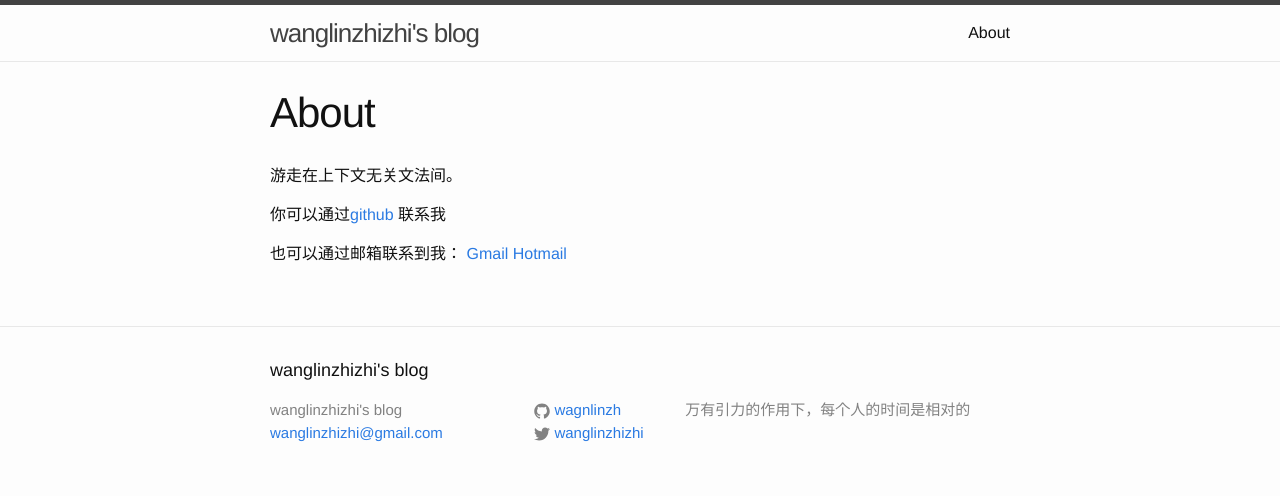
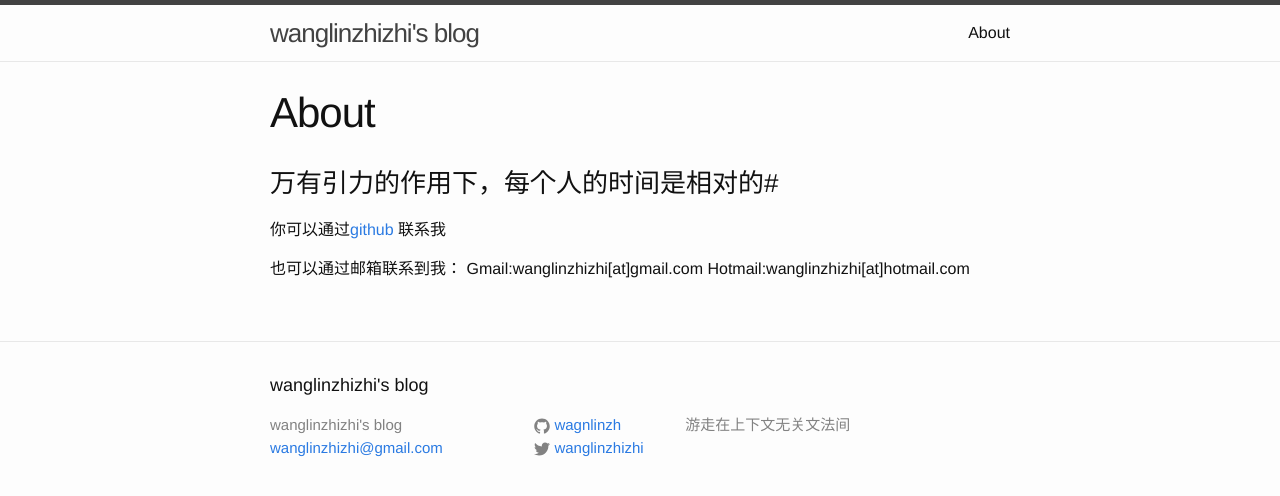
Before and after one commit to vk-lee/wagnlinzh.github.io, a Jekyll site: the page built from about.md, in a window 1280 px wide. Shown: the top 496 px of the page. Built offline with Jekyll 4.4.1, drawn with Linux system fonts in a browser that asks for light colours; part of the change alters nothing that is shown.

Commit message:
about me 修改
15/6/27

```diff
--- a/_config.yml
+++ b/_config.yml
@@ -2,7 +2,7 @@
 title: wanglinzhizhi's blog
 email: wanglinzhizhi@gmail.com
 description: > # this means to ignore newlines until "baseurl:"
-  万有引力的作用下，每个人的时间是相对的
+  游走在上下文无关文法间
 baseurl: "" # the subpath of your site, e.g. /blog/
 url: "http://yourdomain.com" # the base hostname & protocol for your site
 twitter_username: wanglinzhizhi
--- a/about.md
+++ b/about.md
@@ -4,11 +4,12 @@ title: About
 permalink: /about/
 ---
 
-游走在上下文无关文法间。
+
+###万有引力的作用下，每个人的时间是相对的#
 
 
 你可以通过[github](https://github.com/wagnlinzh) 联系我
 
 也可以通过邮箱联系到我：
-[Gmail](wanglinzhizhi@gmail.com)
-[Hotmail](wanglinzhizhi@hotmail.com)
+Gmail:wanglinzhizhi[at]gmail.com
+Hotmail:wanglinzhizhi[at]hotmail.com
```
